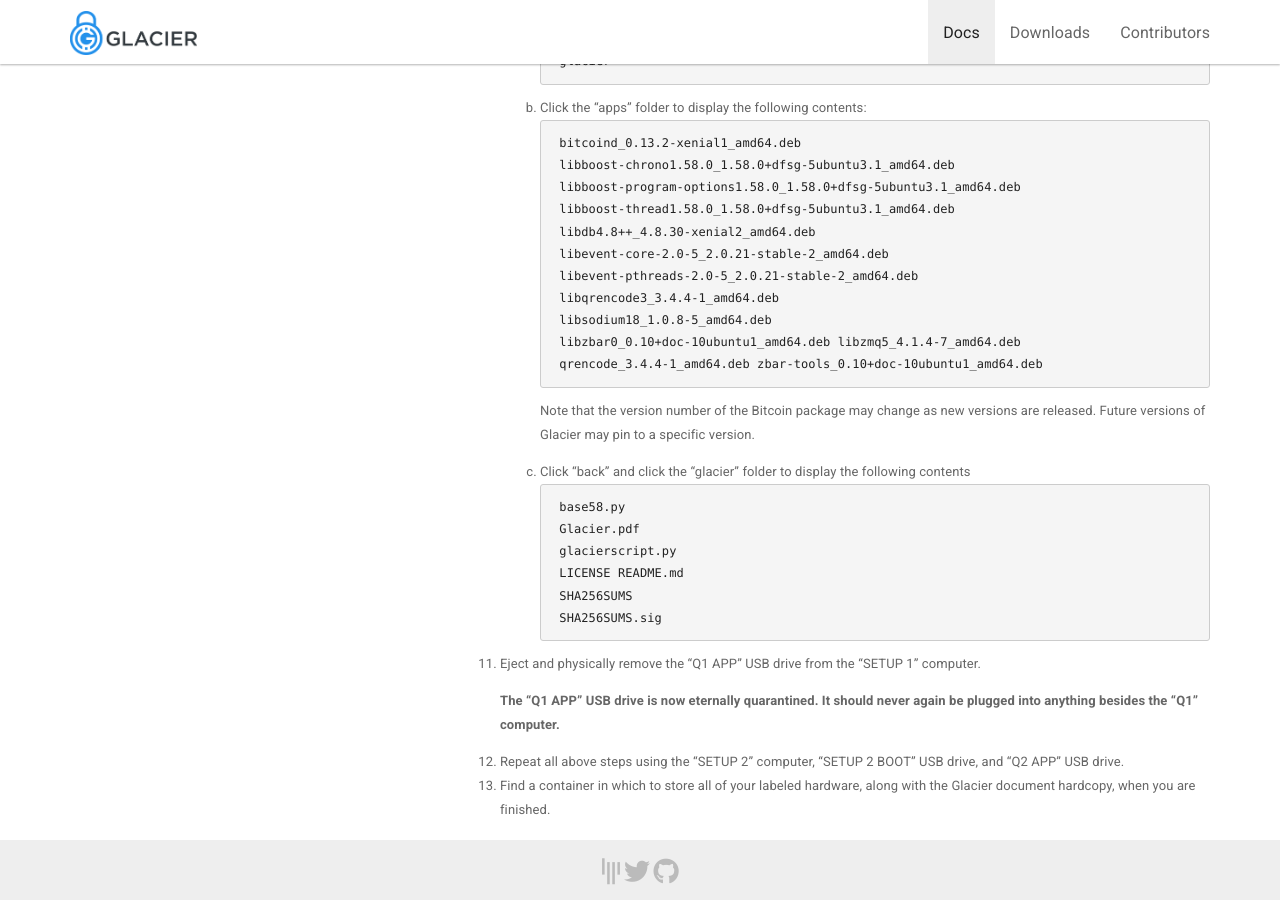
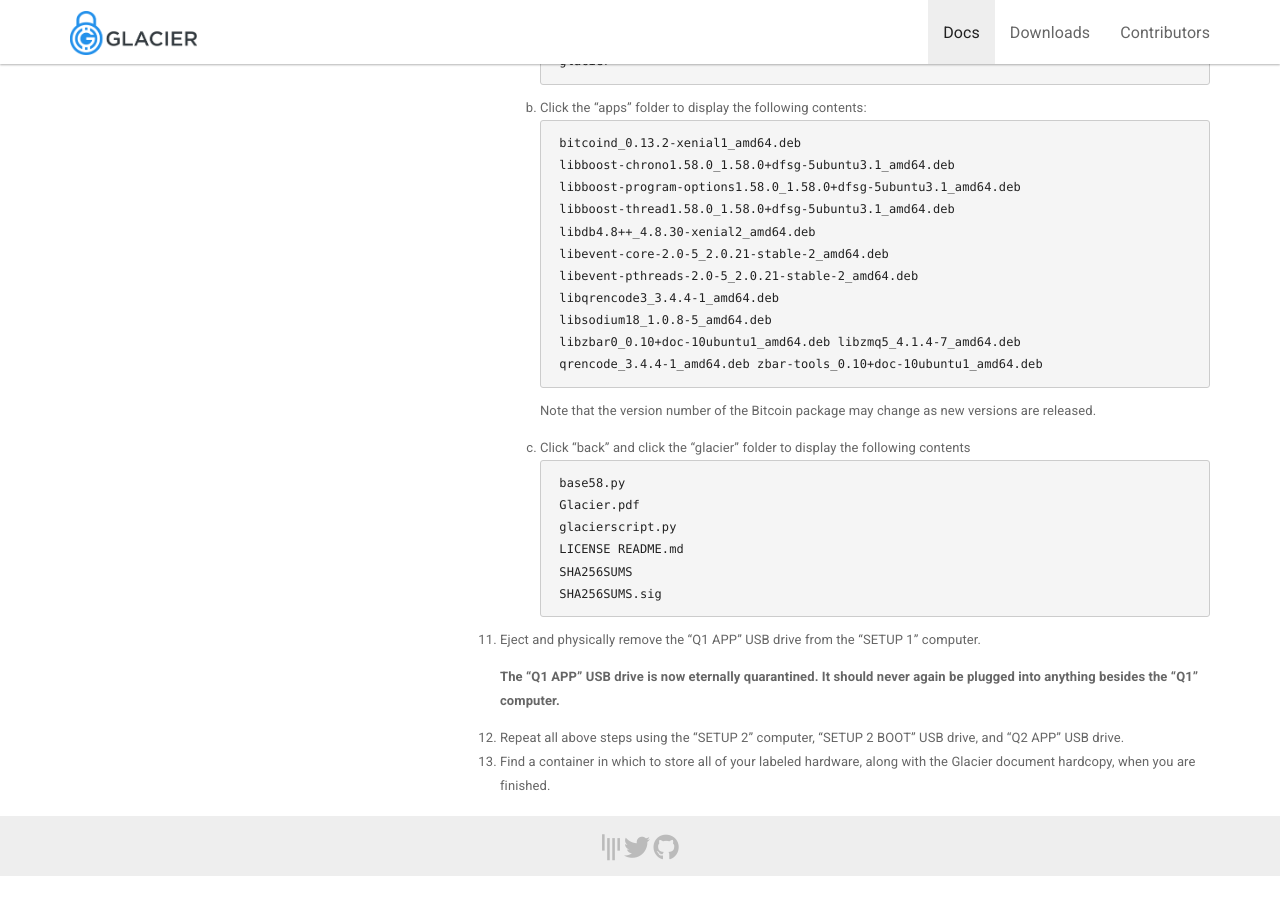
Before and after one commit to GlacierProtocol/glacierprotocol.github.io, a Jekyll site: the page built from _docs/setup/create-app-usb.md, in a window 1280 px wide and 900 px high, scrolled down 2696 px. Built offline with Jekyll 4.4.1, drawn with Linux system fonts in a browser that asks for light colours; nearby versions of some CDN libraries; after the commit the page ends 3572 px from its top, so only the background shows below that.

Commit message:
"Pinned" statement removed
Irrelevant to user

````diff
--- a/_docs/setup/create-app-usb.md
+++ b/_docs/setup/create-app-usb.md
@@ -151,8 +151,7 @@ export) and zbar-tools (QR code reading for quarantined data import) software:
         qrencode_3.4.4-1_amd64.deb zbar-tools_0.10+doc-10ubuntu1_amd64.deb
         ```
         Note that the version number of the Bitcoin package may change as new
-        versions are released. Future versions of Glacier may pin to a specific
-        version.
+        versions are released.
 
     3. Click "back" and click the "glacier" folder to display the following contents
         ```
````
